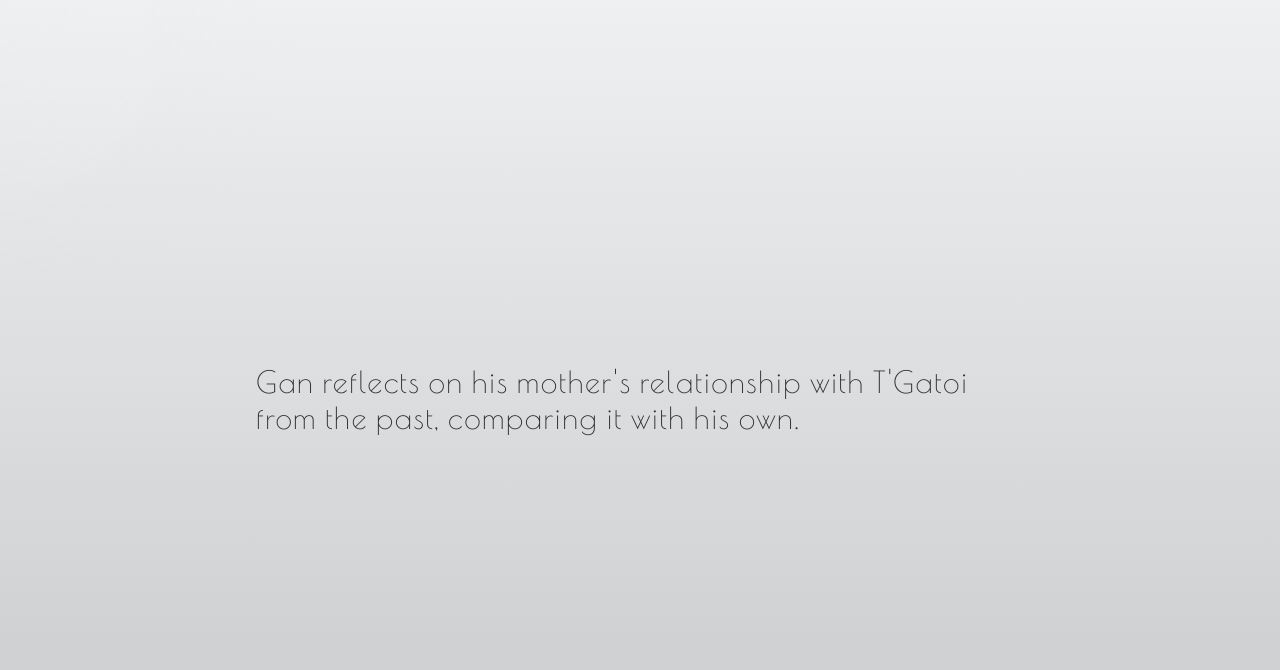
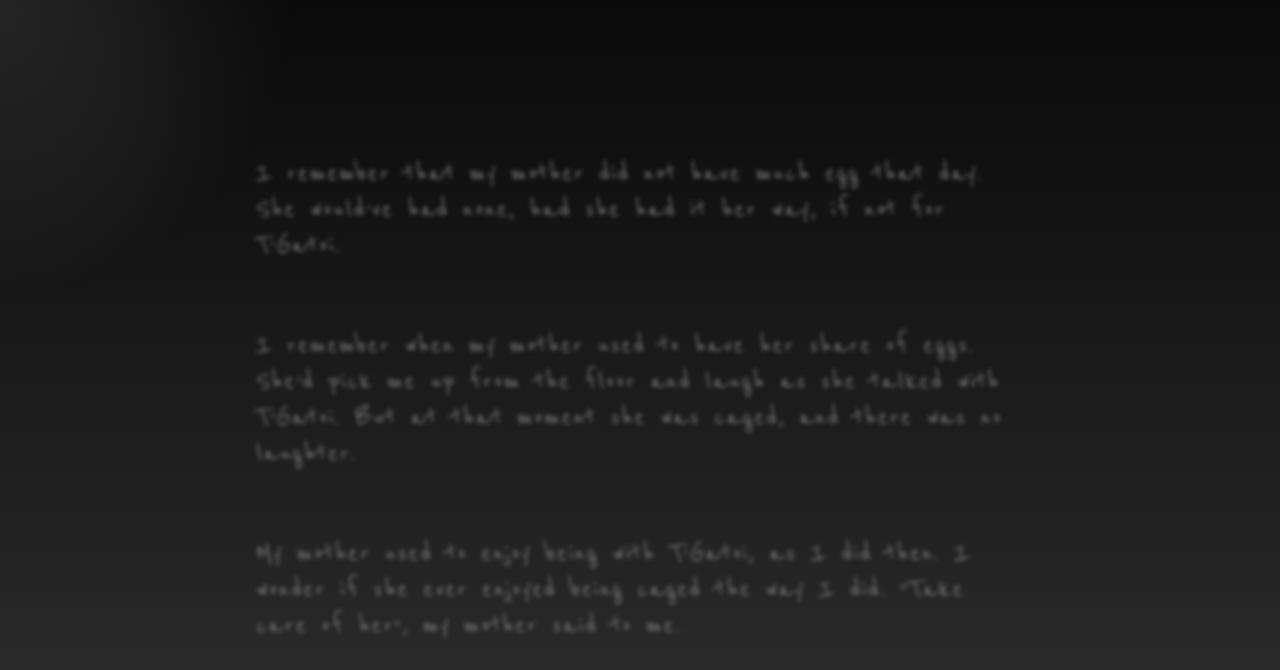
Before and after one commit to edwardszhou/blood-child-story, a React (Vite) app: page /mother in a window 1280 px wide. Shown: the top 670 px of the page. Built offline with nearby package versions, Linux system fonts and the light colour scheme.

Commit message:
halfway into phase 2

```diff
--- a/src/components/HighlightText.tsx
+++ b/src/components/HighlightText.tsx
@@ -1,5 +1,18 @@
+import { StoryContext } from '@/lib/StoryContext';
 import { cn } from '@/lib/utils';
-import { useState, type HTMLAttributes, type ReactNode } from 'react';
+import { useContext, useState, type HTMLAttributes, type ReactNode } from 'react';
+
+function sparseMerge(arr: string[]) {
+  const result = [];
+  for (let i = 0; i < arr.length; i += 3) {
+    let merged = '';
+    for (let j = i; j < i + 3 && j < arr.length; j++) {
+      merged += `${arr[j]} `;
+    }
+    result.push(merged);
+  }
+  return result;
+}
 
 function HighlightSpan({
   children,
@@ -15,6 +28,7 @@ function HighlightSpan({
   unhoverClassName?: string;
 } & HTMLAttributes<HTMLSpanElement>) {
   const [hovered, setHovered] = useState(false);
+  const { phase } = useContext(StoryContext);
 
   return (
     <span
@@ -25,7 +39,14 @@ function HighlightSpan({
       className={cn(
         'text-grayscale-50 transition-all duration-1000',
         className,
-        hovered ? cn('text-grayscale-0', hoverClassName) : cn('blur-xxs', unhoverClassName)
+        hovered
+          ? cn(
+              phase === 0 && 'text-grayscale-100',
+              phase === 1 && 'text-grayscale-0',
+              phase >= 2 && 'text-primary-light',
+              hoverClassName
+            )
+          : cn('blur-xxs', unhoverClassName)
       )}
       {...props}
     >
@@ -33,6 +54,7 @@ function HighlightSpan({
     </span>
   );
 }
+
 export default function HighlightText({
   text,
   className,
@@ -40,6 +62,7 @@ export default function HighlightText({
   hoverClassName,
   unhoverClassName,
   inline = false,
+  highlightAll = false,
   ...props
 }: {
   text: string;
@@ -48,12 +71,23 @@ export default function HighlightText({
   hoverClassName?: string;
   unhoverClassName?: string;
   inline?: boolean;
+  highlightAll?: boolean;
 } & HTMLAttributes<HTMLSpanElement>) {
   const stringArr = text.split(/(\s+)/).filter((e) => e.trim().length > 0);
+  const sparseStringArr = sparseMerge(stringArr);
 
-  return inline ? (
-    <>
-      {stringArr.map((str, i) => (
+  const renderText = () => {
+    return highlightAll ? (
+      <HighlightSpan
+        className={className}
+        hoverClassName={hoverClassName}
+        unhoverClassName={unhoverClassName}
+        {...props}
+      >
+        {text}
+      </HighlightSpan>
+    ) : (
+      sparseStringArr.map((str, i) => (
         <HighlightSpan
           key={i}
           className={className}
@@ -63,20 +97,9 @@ export default function HighlightText({
         >
           {str}{' '}
         </HighlightSpan>
-      ))}
-    </>
-  ) : (
-    <div className={containerClassName}>
-      {stringArr.map((str, i) => (
-        <HighlightSpan
-          key={i}
-          className={className}
-          hoverClassName={hoverClassName}
-          unhoverClassName={unhoverClassName}
-        >
-          {str}{' '}
-        </HighlightSpan>
-      ))}
-    </div>
-  );
+      ))
+    );
+  };
+
+  return inline ? <>{renderText()}</> : <div className={containerClassName}>{renderText()}</div>;
 }
--- a/src/components/Passage.tsx
+++ b/src/components/Passage.tsx
@@ -1,13 +1,11 @@
 import { cn } from '@/lib/utils';
-import { useEffect, useState, type ReactNode } from 'react';
+import { useEffect, useState, type HTMLAttributes, type PropsWithChildren } from 'react';
 
 export default function Passage({
   className,
-  children
-}: {
-  className?: string;
-  children: ReactNode;
-}) {
+  children,
+  ...props
+}: PropsWithChildren<HTMLAttributes<HTMLDivElement>>) {
   const [fadedIn, setFadedIn] = useState(false);
 
   useEffect(() => {
@@ -21,6 +19,7 @@ export default function Passage({
         fadedIn && 'opacity-100',
         className
       )}
+      {...props}
     >
       {children}
     </div>
--- /dev/null
+++ b/src/lib/useHoverThreshold.ts
@@ -0,0 +1,28 @@
+import { useEffect, useRef, useState } from 'react';
+
+export function useHoverThreshold(seconds: number, callback: () => void) {
+  const [hovered, setHovered] = useState(false);
+  const [counter, setCounter] = useState(0);
+  const intervalRef = useRef<ReturnType<typeof setInterval>>(null);
+
+  useEffect(() => {
+    if (hovered) {
+      intervalRef.current = setInterval(() => {
+        setCounter((counter) => counter + 1);
+      }, 100);
+    } else {
+      intervalRef.current = setInterval(() => {
+        setCounter((counter) => Math.max(0, counter - 1));
+      }, 100);
+    }
+    return () => {
+      if (intervalRef.current) clearInterval(intervalRef.current);
+    };
+  }, [hovered]);
+
+  useEffect(() => {
+    if (counter > seconds * 10) callback();
+  }, [callback, seconds, counter]);
+
+  return { setHovered, progress: counter / (seconds * 10) };
+}
--- /dev/null
+++ b/src/lib/useHoverTimer.ts
@@ -0,0 +1,14 @@
+import { useRef, useState } from 'react';
+
+export function useHoverTimer(timer: number) {
+  const [hovered, setHovered] = useState(false);
+  const resetHoverTimer = useRef<ReturnType<typeof setTimeout>>(null);
+
+  const handleHover = () => {
+    setHovered(true);
+    if (resetHoverTimer.current) clearTimeout(resetHoverTimer.current);
+    resetHoverTimer.current = setTimeout(() => setHovered(false), timer);
+  };
+
+  return { hovered, handleHover };
+}
--- a/src/lib/usePhaseWall.ts
+++ b/src/lib/usePhaseWall.ts
@@ -3,10 +3,13 @@ import { useNavigate } from 'react-router-dom';
 import { StoryContext } from './StoryContext';
 
 export function usePhaseWall(minPhase: number) {
-  const { phase } = useContext(StoryContext);
+  const { phase, setPhase } = useContext(StoryContext);
   const navigate = useNavigate();
 
   useEffect(() => {
-    if (phase < 1) navigate('/');
-  }, [navigate, phase]);
+    if (phase < minPhase) {
+      setPhase(minPhase);
+      // navigate('/');
+    }
+  }, [navigate, phase, minPhase, setPhase]);
 }
--- a/src/routes/Innocence.tsx
+++ b/src/routes/Innocence.tsx
@@ -1,25 +1,17 @@
 import HighlightText from '@/components/HighlightText';
 import Passage from '@/components/Passage';
+import { useHoverTimer } from '@/lib/useHoverTimer';
 import { usePhaseWall } from '@/lib/usePhaseWall';
 import { cn } from '@/lib/utils';
-import { useRef, useState } from 'react';
 import { Link } from 'react-router-dom';
 
 export default function Innocence() {
   usePhaseWall(1);
-  const [familyHovered, setFamilyHovered] = useState(false);
-  const resetHoverTimer = useRef<ReturnType<typeof setTimeout>>(null);
-
-  const handleHover = () => {
-    setFamilyHovered(true);
-    if (resetHoverTimer.current) clearTimeout(resetHoverTimer.current);
-    resetHoverTimer.current = setTimeout(() => setFamilyHovered(false), 3000);
-  };
+  const { hovered, handleHover } = useHoverTimer(3000);
 
   return (
     <>
-      <Passage>
-        <div className="font-thought">
+      <Passage className="font-thought">
         <HighlightText
           inline
           text={`I was with my`}
@@ -27,7 +19,7 @@ export default function Innocence() {
         <HighlightText
           inline
           text={`family,`}
-            hoverClassName={cn('tracking-widest mx-4', familyHovered && 'text-primary-light')}
+          hoverClassName={cn('tracking-widest mx-4', hovered && 'text-primary-light')}
           onMouseOver={handleHover}
         />
         <HighlightText
@@ -35,12 +27,11 @@ export default function Innocence() {
           text={`then. Myself with my egg, and my brother and sisters with one. And my
         mother. She sat and watched. And aged. As she always strangely wanted to.`}
         />
-        </div>
       </Passage>
       <div
         className={cn(
           'pointer-events-none fixed bottom-32 flex w-full justify-between px-32 opacity-0 transition-opacity duration-[3000ms]',
-          familyHovered && 'pointer-events-auto opacity-100'
+          hovered && 'pointer-events-auto opacity-100'
         )}
       >
         <div className="font-emphasis text-grayscale-25 animate-floating-1 relative p-8 text-4xl">
--- a/src/routes/Mother.tsx
+++ b/src/routes/Mother.tsx
@@ -1,11 +1,74 @@
+import HighlightText from '@/components/HighlightText';
 import Passage from '@/components/Passage';
+import { StoryContext } from '@/lib/StoryContext';
+import { useHoverTimer } from '@/lib/useHoverTimer';
+import { usePhaseWall } from '@/lib/usePhaseWall';
+import { cn } from '@/lib/utils';
+import { useContext } from 'react';
 import { Link } from 'react-router-dom';
 
 export default function Mother() {
-  return (
-    <Passage>
-      Gan reflects on his mother&apos;s relationship with <Link to={'/t-gatoi'}>T&apos;Gatoi</Link>{' '}
-      from the past, comparing it with his own.
+  usePhaseWall(1);
+  const { phase } = useContext(StoryContext);
+  const { hovered, handleHover } = useHoverTimer(3000);
+
+  return phase === 1 ? (
+    <>
+      <Passage className="font-thought flex flex-col gap-16">
+        <HighlightText
+          text={`I remember that my mother did not have much egg that day. She would’ve had none, had she had it her way, if not for T’Gatoi.`}
+        />
+        <HighlightText
+          text={`I remember when my mother used to have her share of eggs. She’d pick me up from the floor and
+      laugh as she talked with T’Gatoi. But at that moment she was caged, and there was no laughter.`}
+        />
+        <div>
+          <HighlightText
+            inline
+            text={` My mother used to enjoy being with T’Gatoi, as I did then. I wonder if she ever enjoyed being
+      caged the way I did. `}
+          />
+          <HighlightText
+            inline
+            highlightAll
+            onMouseOver={handleHover}
+            text={`“Take care of her”, `}
+          />
+          <HighlightText
+            inline
+            text={`my mother said to me.`}
+          />
+        </div>
+      </Passage>
+      <div
+        className={cn(
+          'pointer-events-none fixed bottom-32 flex w-full max-w-full items-center justify-end px-32 opacity-0 transition-opacity duration-[3000ms]',
+          hovered && 'pointer-events-auto opacity-100'
+        )}
+      >
+        <div className="font-emphasis text-grayscale-25 animate-floating-1 relative p-8 text-4xl">
+          <div className="bg-grayscale-100/50 opaciity-100 pointer-events-none absolute inset-0 blur-2xl" />
+          <Link to={'/t-gatoi'}>...her</Link>
+        </div>
+      </div>
+    </>
+  ) : (
+    <Passage className="font-thought">
+      <HighlightText
+        inline
+        text={`I remember that she had come to help me then, with`}
+      />
+      <Link to={'/bram-lomas'}>
+        <HighlightText
+          inline
+          text={'Bram Lomas.'}
+          hoverClassName="tracking-widest text-grayscale-0"
+        />
+      </Link>
+      <HighlightText
+        inline
+        text={`But that was as far as she could follow. I refused her help.`}
+      />
     </Passage>
   );
 }
--- a/src/routes/Qui.tsx
+++ b/src/routes/Qui.tsx
@@ -1,12 +1,30 @@
+import HighlightText from '@/components/HighlightText';
 import Passage from '@/components/Passage';
+import { usePhaseWall } from '@/lib/usePhaseWall';
 import { Link } from 'react-router-dom';
 
 export default function Qui() {
+  usePhaseWall(1);
+
   return (
     <Passage>
-      Gan remembers Qui&apos;s role in the Bram Lomas incident, and his later anger towards Qui. He
-      recalls how their relationship fell apart.
-      <Link to={'/'}>Home</Link>
+      <div className="font-thought">
+        <HighlightText
+          inline
+          text={`I remember that I used to be close with Qui. Not anymore. I remembered that I always wondered why he suddenly grew distant, why he suddenly grew to fear T’Gatoi. Like with my `}
+        />
+        <Link to={'/mother'}>
+          <HighlightText
+            inline
+            text={`mother,`}
+            hoverClassName={'tracking-widest text-primary-light'}
+          />
+        </Link>
+        <HighlightText
+          inline
+          text={`there was something that happened.`}
+        />
+      </div>
     </Passage>
   );
 }
--- a/src/routes/TGatoi.tsx
+++ b/src/routes/TGatoi.tsx
@@ -1,18 +1,41 @@
+import HighlightText from '@/components/HighlightText';
 import Passage from '@/components/Passage';
-import { Link } from 'react-router-dom';
+import { StoryContext } from '@/lib/StoryContext';
+import { useHoverThreshold } from '@/lib/useHoverThreshold';
+import { usePhaseWall } from '@/lib/usePhaseWall';
+import { useContext } from 'react';
+import { useNavigate } from 'react-router-dom';
 
 export default function TGatoi() {
+  usePhaseWall(1);
+  const { setPhase } = useContext(StoryContext);
+  const navigate = useNavigate();
+  const { setHovered, progress } = useHoverThreshold(5, () => {
+    setPhase(2);
+    navigate('/bram-lomas');
+  });
+
   return (
     <>
-      <Passage>
-        Gan recalls his positive relationship with T&apos;Gatoi, where he viewed T&apos;Gatoi as a
-        sort of mother-like figure. He notes that this has <Link to={'/bram-lomas'}>changed</Link>.
+      <Passage className="font-thought">
+        <HighlightText
+          inline
+          text={`T’Gatoi’s embrace then was warm. I was caged, but I was safe. Her stings were narcotic, not painful;
+            there was no pain in who T’Gatoi was to me. There was nothing to be afraid of, nothing that wasn’t safe within the `}
+        />
+        <HighlightText
+          inline
+          highlightAll
+          onMouseEnter={() => setHovered(true)}
+          onMouseLeave={() => setHovered(false)}
+          text={`doors of our house.`}
+          hoverClassName="text-primary-light tracking-widest"
+        />
       </Passage>
-      <Passage>
-        Gan recalls his <Link to="/protection">conversation</Link> with T&apos;Gatoi after the Bram
-        Lomas incident and leading up to his impregnation. He recalls the emotion of the moment and
-        the mention of Xuan Hoa then, as well as Qui
-      </Passage>
+      <div
+        className="bg-primary-light pointer-events-none absolute inset-0 z-10 transition-opacity"
+        style={{ opacity: progress }}
+      />
     </>
   );
 }
```
Also changed, not shown: src/routes/BramLomas.tsx (+36 -5 lines), src/routes/XuanHoa.tsx (+21 -2 lines). Lines whose indentation alone changed are shown as unchanged.
